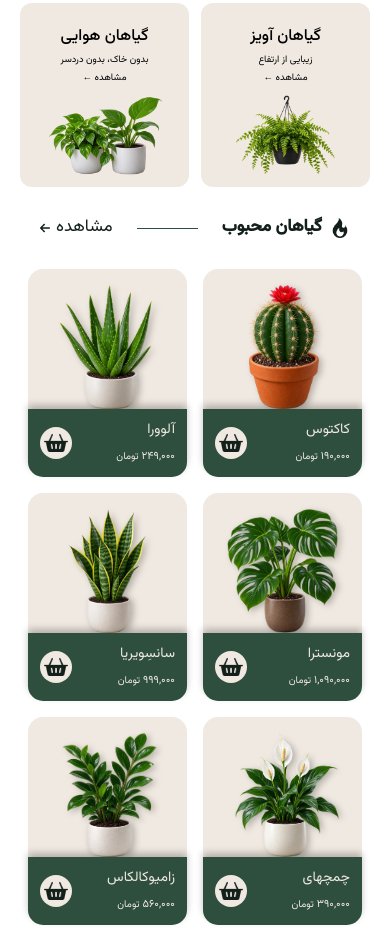
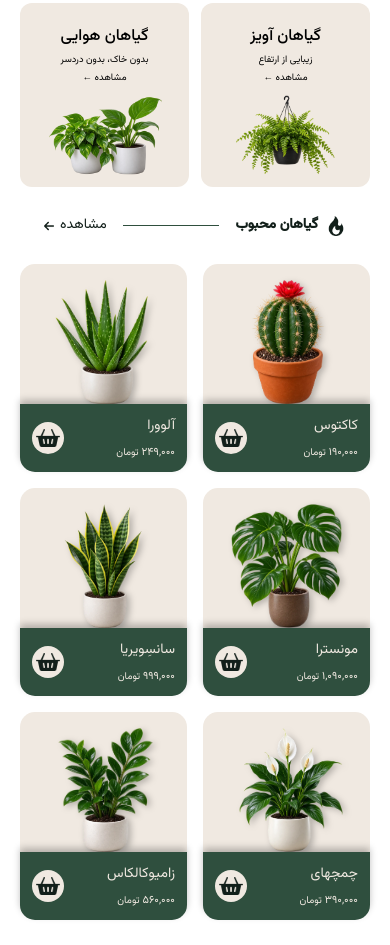
Before and after one commit to Mhdy48/floria-store, a website: page index.html in a window 390 px wide. Shown: the part 819-1764 px from the top of the page. Drawn offline with nearby package versions, Linux system fonts and the light colour scheme; files that its build step writes are made by us from their sources.

Commit message:
fixed bug in Popular Products Section(2)

```diff
--- a/index.html
+++ b/index.html
@@ -319,13 +319,10 @@
         </section>
 
         <!-- ==================== Popular Products Section ==================== -->
-        <section></section>
-
-        <!-- ==================== Promotional Banner Section ==================== -->
-        <section>
-          <div
-            class="flex items-center gap-3 px-8 text-[#121F1A] sm:px-8 md:px-12"
-          >
+        <section
+          class="px-5 md:px-7 lg:px-10 "
+        >
+          <div class="flex items-center gap-3 max-[400px]:gap-1 px-4 text-[#121F1A]">
             <div
               class="flex shrink-0 items-center justify-center gap-2 p-2 md:gap-1"
             >
@@ -335,7 +332,7 @@
                 class="h-5 w-5 md:h-6 md:w-6"
               />
 
-              <h2 class="text-[17px] font-bold">گیاهان محبوب</h2>
+              <h2 class="text-[17px] font-bold max-[400px]:text-[14px]">گیاهان محبوب</h2>
             </div>
 
             <div class="m-1 h-px flex-1 bg-[#2F4F3E]"></div>
@@ -343,7 +340,7 @@
             <div class="shrink-0 p-2">
               <a href="#">
                 <div class="flex items-center justify-center">
-                  <p class="text-[17px]">مشاهده</p>
+                  <p class="text-[17px] max-[400px]:text-[14px]">مشاهده</p>
 
                   <img
                     src="assets/image/icon/arrow.png"
@@ -355,7 +352,7 @@
             </div>
           </div>
           <div
-            class="mx-auto grid grid-cols-2 sm:gap-x-8 sm:gap-y-8 gap-4 px-7 py-5 lg:grid-cols-3 xl:grid-cols-6"
+            class="mx-auto grid grid-cols-2 gap-4 py-5 sm:gap-x-8 sm:gap-y-8 lg:grid-cols-3 xl:grid-cols-6"
           >
             <!-- one -->
             <div class="flex flex-col">
@@ -369,12 +366,13 @@
                 />
               </div>
               <div
-                class="flex h-17 w-full items-center justify-between rounded-b-[15px] bg-[#2F4F3E] sm:px-5 py-2 px-3 text-[#F0E9E1] shadow-[0_-4px_7px_rgba(0,0,0,0.25)] sm:h-18"
+                class="flex h-17 w-full items-center justify-between rounded-b-[15px] bg-[#2F4F3E] px-3 py-2 text-[#F0E9E1] shadow-[0_-4px_7px_rgba(0,0,0,0.25)] sm:h-18 sm:px-5"
               >
                 <div>
                   <h3 class="mb-2 text-[14px] sm:text-[20px]">کاکتوس</h3>
                   <p class="text-[11px] sm:text-[13px]">
-                    ۱۹۰,۰۰۰ <span class="text-[10px] sm:text-[12px]">تومان</span>
+                    ۱۹۰,۰۰۰
+                    <span class="text-[10px] sm:text-[12px]">تومان</span>
                   </p>
                 </div>
                 <a
@@ -383,7 +381,7 @@
                   ><img
                     src="assets/image/icon/shopping-cart.png"
                     alt=""
-                    class="w-6 h-6 sm:h-7 sm:w-7"
+                    class="h-6 w-6 sm:h-7 sm:w-7"
                 /></a>
               </div>
             </div>
@@ -399,12 +397,13 @@
                 />
               </div>
               <div
-                class="flex h-17 w-full items-center justify-between rounded-b-[15px] bg-[#2F4F3E] sm:px-5 py-2 px-3 text-[#F0E9E1] shadow-[0_-4px_7px_rgba(0,0,0,0.25)] sm:h-18"
+                class="flex h-17 w-full items-center justify-between rounded-b-[15px] bg-[#2F4F3E] px-3 py-2 text-[#F0E9E1] shadow-[0_-4px_7px_rgba(0,0,0,0.25)] sm:h-18 sm:px-5"
               >
                 <div>
                   <h3 class="mb-2 text-[14px] sm:text-[20px]">آلوورا</h3>
                   <p class="text-[11px] sm:text-[13px]">
-                    ۲۴۹,۰۰۰ <span class="text-[10px] sm:text-[12px]">تومان</span>
+                    ۲۴۹,۰۰۰
+                    <span class="text-[10px] sm:text-[12px]">تومان</span>
                   </p>
                 </div>
                 <a
@@ -413,7 +412,7 @@
                   ><img
                     src="assets/image/icon/shopping-cart.png"
                     alt=""
-                    class="w-6 h-6 sm:h-7 sm:w-7"
+                    class="h-6 w-6 sm:h-7 sm:w-7"
                 /></a>
               </div>
             </div>
@@ -429,12 +428,13 @@
                 />
               </div>
               <div
-                class="flex h-17 w-full items-center justify-between rounded-b-[15px] bg-[#2F4F3E] sm:px-5 py-2 px-3 text-[#F0E9E1] shadow-[0_-4px_7px_rgba(0,0,0,0.25)] sm:h-18"
+                class="flex h-17 w-full items-center justify-between rounded-b-[15px] bg-[#2F4F3E] px-3 py-2 text-[#F0E9E1] shadow-[0_-4px_7px_rgba(0,0,0,0.25)] sm:h-18 sm:px-5"
               >
                 <div>
                   <h3 class="mb-2 text-[14px] sm:text-[20px]">مونسترا</h3>
                   <p class="text-[11px] sm:text-[13px]">
-                    ۱,۰۹۰,۰۰۰ <span class="text-[10px] sm:text-[12px]">تومان</span>
+                    ۱,۰۹۰,۰۰۰
+                    <span class="text-[10px] sm:text-[12px]">تومان</span>
                   </p>
                 </div>
                 <a
@@ -443,7 +443,7 @@
                   ><img
                     src="assets/image/icon/shopping-cart.png"
                     alt=""
-                    class="w-6 h-6 sm:h-7 sm:w-7"
+                    class="h-6 w-6 sm:h-7 sm:w-7"
                 /></a>
               </div>
             </div>
@@ -459,12 +459,13 @@
                 />
               </div>
               <div
-                class="flex h-17 w-full items-center justify-between rounded-b-[15px] bg-[#2F4F3E] sm:px-5 py-2 px-3 text-[#F0E9E1] shadow-[0_-4px_7px_rgba(0,0,0,0.25)] sm:h-18"
+                class="flex h-17 w-full items-center justify-between rounded-b-[15px] bg-[#2F4F3E] px-3 py-2 text-[#F0E9E1] shadow-[0_-4px_7px_rgba(0,0,0,0.25)] sm:h-18 sm:px-5"
               >
                 <div>
                   <h3 class="mb-2 text-[14px] sm:text-[20px]">سانسِویریا</h3>
                   <p class="text-[11px] sm:text-[13px]">
-                    ۹۹۹,۰۰۰ <span class="text-[10px] sm:text-[12px]">تومان</span>
+                    ۹۹۹,۰۰۰
+                    <span class="text-[10px] sm:text-[12px]">تومان</span>
                   </p>
                 </div>
                 <a
@@ -473,7 +474,7 @@
                   ><img
                     src="assets/image/icon/shopping-cart.png"
                     alt=""
-                    class="w-6 h-6 sm:h-7 sm:w-7"
+                    class="h-6 w-6 sm:h-7 sm:w-7"
                 /></a>
               </div>
             </div>
@@ -489,12 +490,13 @@
                 />
               </div>
               <div
-                class="flex h-17 w-full items-center justify-between rounded-b-[15px] bg-[#2F4F3E] sm:px-5 py-2 px-3 text-[#F0E9E1] shadow-[0_-4px_7px_rgba(0,0,0,0.25)] sm:h-18"
+                class="flex h-17 w-full items-center justify-between rounded-b-[15px] bg-[#2F4F3E] px-3 py-2 text-[#F0E9E1] shadow-[0_-4px_7px_rgba(0,0,0,0.25)] sm:h-18 sm:px-5"
               >
                 <div>
                   <h3 class="mb-2 text-[14px] sm:text-[20px]">چمچهای</h3>
                   <p class="text-[11px] sm:text-[13px]">
-                    ۳۹۰,۰۰۰ <span class="text-[10px] sm:text-[12px]">تومان</span>
+                    ۳۹۰,۰۰۰
+                    <span class="text-[10px] sm:text-[12px]">تومان</span>
                   </p>
                 </div>
                 <a
@@ -503,7 +505,7 @@
                   ><img
                     src="assets/image/icon/shopping-cart.png"
                     alt=""
-                    class="w-6 h-6 sm:h-7 sm:w-7"
+                    class="h-6 w-6 sm:h-7 sm:w-7"
                 /></a>
               </div>
             </div>
@@ -519,12 +521,13 @@
                 />
               </div>
               <div
-                class="flex h-17 w-full items-center justify-between rounded-b-[15px] bg-[#2F4F3E] sm:px-5 py-2 px-3 max-[350px]:px-2.5 text-[#F0E9E1] shadow-[0_-4px_7px_rgba(0,0,0,0.25)] sm:h-18"
+                class="flex h-17 w-full items-center justify-between rounded-b-[15px] bg-[#2F4F3E] px-3 py-2 text-[#F0E9E1] shadow-[0_-4px_7px_rgba(0,0,0,0.25)] max-[350px]:px-2.5 sm:h-18 sm:px-5"
               >
                 <div>
                   <h3 class="mb-2 text-[14px] sm:text-[20px]">زامیوکالکاس</h3>
                   <p class="text-[11px] sm:text-[13px]">
-                    ۵۶۰,۰۰۰ <span class="text-[10px] sm:text-[12px]">تومان</span>
+                    ۵۶۰,۰۰۰
+                    <span class="text-[10px] sm:text-[12px]">تومان</span>
                   </p>
                 </div>
                 <a
@@ -533,12 +536,15 @@
                   ><img
                     src="assets/image/icon/shopping-cart.png"
                     alt=""
-                    class="w-6 h-6 sm:h-7 sm:w-7"
+                    class="h-6 w-6 sm:h-7 sm:w-7"
                 /></a>
               </div>
             </div>
           </div>
         </section>
+
+        <!-- ==================== Promotional Banner Section ==================== -->
+        <section></section>
 
         <!-- ==================== Products Section ==================== -->
         <section></section>
```
